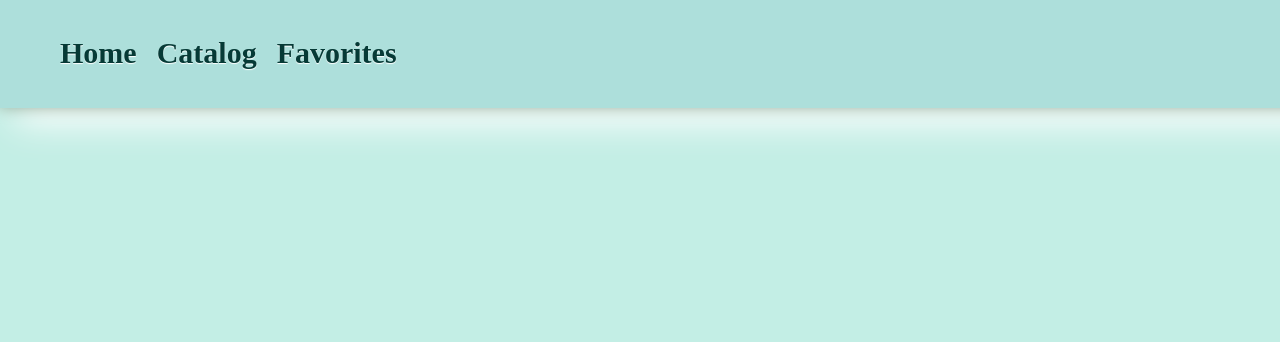
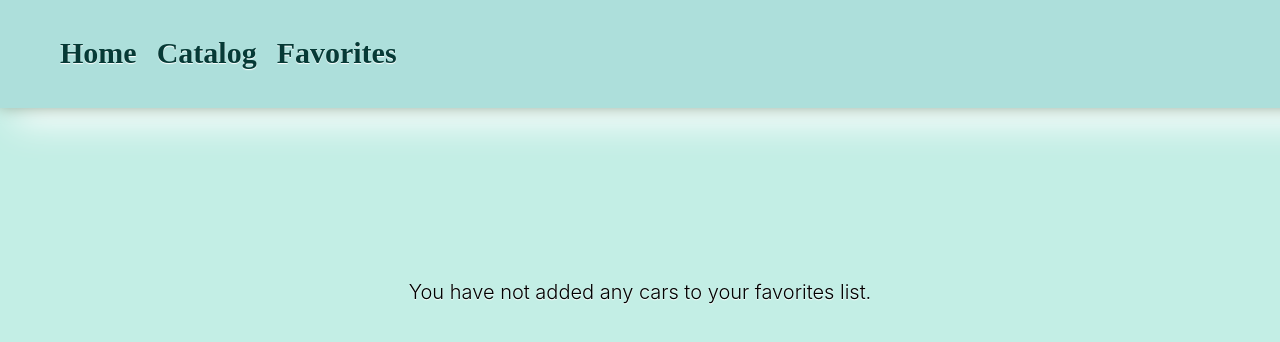
Before and after one commit to TetianaUstimevko/car-rental-test, a React (Create React App) app: page /car-rental-test/favorites in a window 1280 px wide. Shown: the top 342 px of the page. Built offline with nearby package versions, Linux system fonts and the light colour scheme; no server answers.

Commit message:
fixed bugs

```diff
--- a/src/components/CatalogItem/CatalogItem.jsx
+++ b/src/components/CatalogItem/CatalogItem.jsx
@@ -1,3 +1,4 @@
+// CatalogItem.jsx
 import { useState, useEffect } from "react";
 import {
 	useGetFavoritesQuery,
--- a/src/layout/Layout/Layout.jsx
+++ b/src/layout/Layout/Layout.jsx
@@ -1,3 +1,4 @@
+// Layout.jsx
 import { Outlet, NavLink } from "react-router-dom";
 import { Suspense } from "react";
 import s from "./Layout.module.css";
--- a/src/pages/Catalog.jsx
+++ b/src/pages/Catalog.jsx
@@ -1,4 +1,4 @@
-// pages Catalog.jsx
+// Catalog.jsx
 import { useState, useEffect } from "react";
 import { useGetCarsQuery, useGetCarsByBrandQuery } from "redux/carsOperation";
 import Filter from "components/Filter/Filter";
--- a/src/pages/Favorites/Favorites.jsx
+++ b/src/pages/Favorites/Favorites.jsx
@@ -1,5 +1,6 @@
 import CatalogList from "components/CatalogList/CatalogList";
 import { useGetFavoritesQuery } from "redux/carsOperation";
+import s from "./Favorites.module.css";
 
 const Favorites = () => {
 	const { data = [] } = useGetFavoritesQuery();
@@ -8,7 +9,7 @@ const Favorites = () => {
 		<>
 			<h1>Favorites</h1>
 			{data.length === 0 ? (
-				<p>You have not added any cars to your favorites list.</p>
+				<p className={s.favoritesText}>You have not added any cars to your favorites list.</p>
 			) : (
 				<CatalogList data={data} />
 			)}
--- /dev/null
+++ b/src/pages/Favorites/Favorites.module.css
@@ -0,0 +1,10 @@
+.favoritesText {
+	font-size: 20px;
+	font-weight: 300;
+	text-shadow: rgb(255, 255, 255) 0px 1px 1px;
+	margin-top: 220px;
+	text-align: center;
+	width: 50%;
+	margin-left: auto;
+	margin-right: auto;
+}
```
